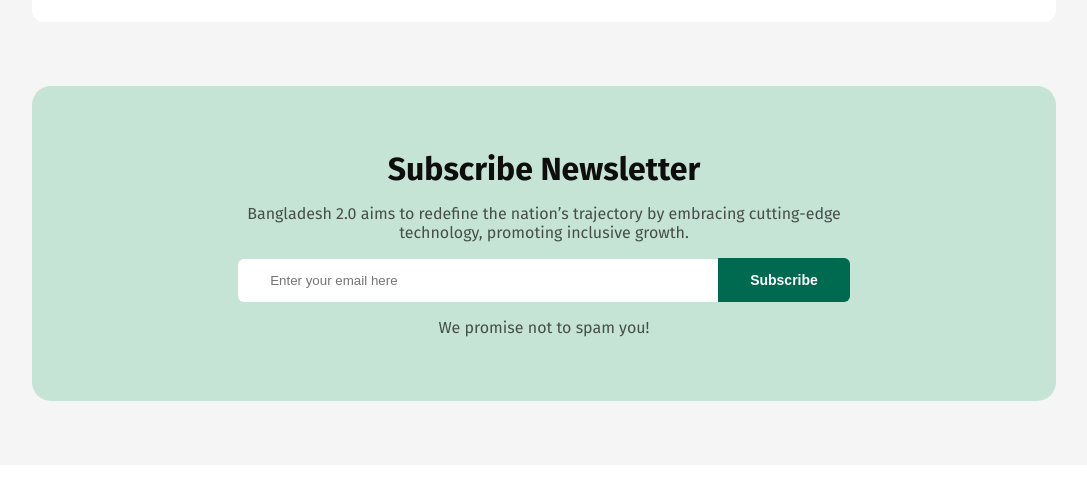
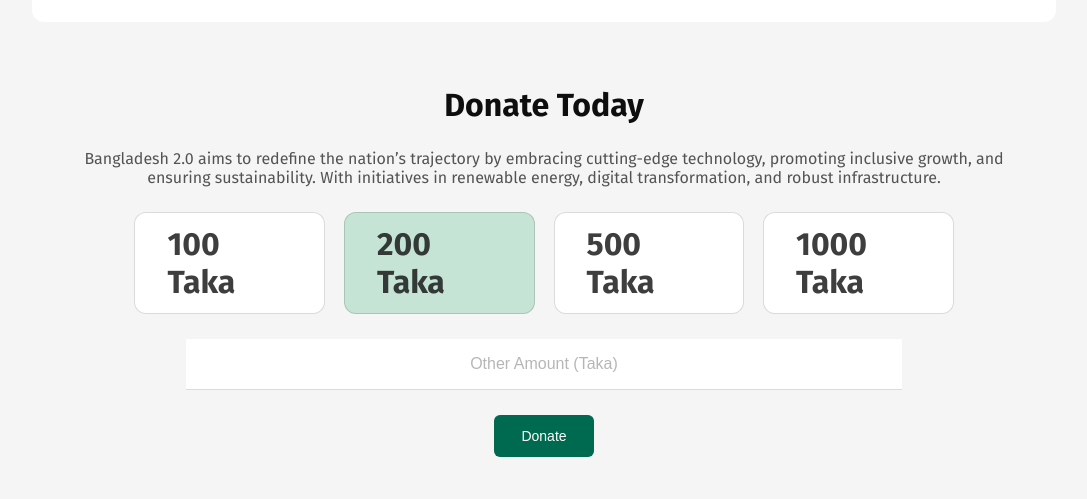
Before and after one commit to shohag390/batch-eleven, a plain HTML site: page index.html in a window 1280 px wide. Shown: the part 2283-2782 px from the top of the page, without its empty margins (96-1183 px from the left). Drawn offline with Linux system fonts and the light colour scheme.

Commit message:
Donate section Add

```diff
--- a/index.html
+++ b/index.html
@@ -186,8 +186,35 @@
 
         </section>
 
-        <!-- donate here -->
+        <!-- donate section here -->
         <section class="donate">
+            <div class="donate-section">
+                <h4 class="donate-title">Donate Today</h4>
+                <p class="donate-para">
+                    Bangladesh 2.0 aims to redefine the nation’s trajectory by embracing cutting-edge technology,
+                    promoting
+                    inclusive growth, and ensuring sustainability. With initiatives in renewable energy, digital
+                    transformation, and robust infrastructure.
+                </p>
+            </div>
+
+            <div class="donate-container">
+                <div class="donate-card">
+                    <h4>100 Taka</h4>
+                </div>
+                <div style="background: #c6e4d6;" class="donate-card">
+                    <h4>200 Taka</h4>
+                </div>
+                <div class="donate-card">
+                    <h4>500 Taka</h4>
+                </div>
+                <div class="donate-card">
+                    <h4>1000 Taka</h4>
+                </div>
+            </div>
+
+            <button class="amount-btn">Other Amount (Taka)</button>
+            <button style="margin-top: 25px;" class="primary-btn">Donate</button>
 
         </section>
 
@@ -212,9 +239,9 @@
         <h4 class="logo">Bangladesh 2.0</h4>
         <hr style="width: 80%;">
         <div class="social-icone">
-            <img src="./assets/facebook.png" alt="">
-            <img src="./assets/instagram.png" alt="">
-            <img src="./assets/x.png" alt="">
+            <a href="#"><img src="./assets/facebook.png" alt=""></a>
+            <a href="#"><img src="./assets/instagram.png" alt=""></a>
+            <a href="#"><img src="./assets/x.png" alt=""></a>
         </div>
     </footer>
 </body>
--- a/styles/styles.css
+++ b/styles/styles.css
@@ -244,6 +244,72 @@ select {
     font-weight: 500;
 }
 
+/* donate section here */
+.donate {
+    padding: 32px 128px;
+    display: flex;
+    flex-direction: column;
+    align-items: center;
+    justify-content: center;
+}
+
+.donate-section {
+    width: 90%;
+}
+
+.donate-title {
+    font-size: 32px;
+    color: rgb(14, 14, 14);
+    font-weight: 700;
+    padding-bottom: 25px;
+    text-align: center;
+
+}
+
+.donate-para {
+    font-weight: 400;
+    color: #0e0e0eb3;
+    padding-bottom: 25px;
+    line-height: 19px;
+    text-align: center;
+}
+
+.donate-container {
+    width: 80%;
+    display: flex;
+    justify-content: space-around;
+    align-items: center;
+    gap: 19px;
+}
+
+.donate-card {
+    border: 1px solid #0e0e0e26;
+    border-radius: 12px;
+    background: #ffffff;
+    height: 102px;
+    width: 100%;
+    padding: 32px;
+    display: flex;
+    justify-content: center;
+    align-items: center;
+    color: #0e0e0ecc;
+    font-size: 32px;
+    font-weight: 700;
+}
+
+.amount-btn {
+    width: 70%;
+    padding: 16px 32px;
+    margin-top: 25px;
+    border: none;
+    border-bottom: 1px solid #0e0e0e26;
+    background: #ffffff;
+    color: #0e0e0e4d;
+    font-size: 16px;
+    cursor: pointer;
+}
+
+
 
 /* newsletter section  */
 
```
